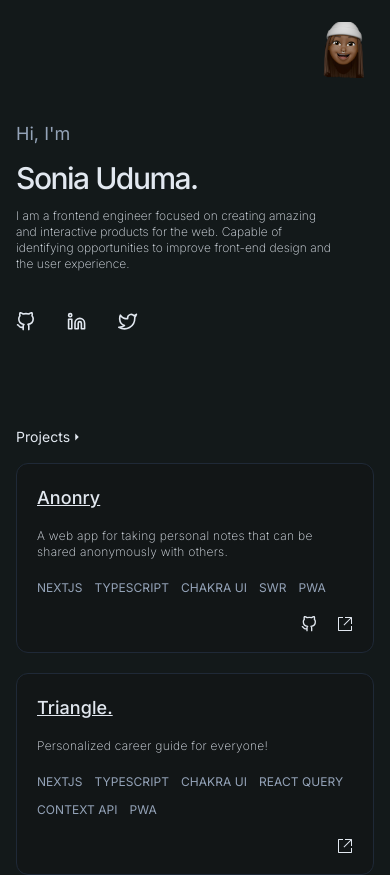
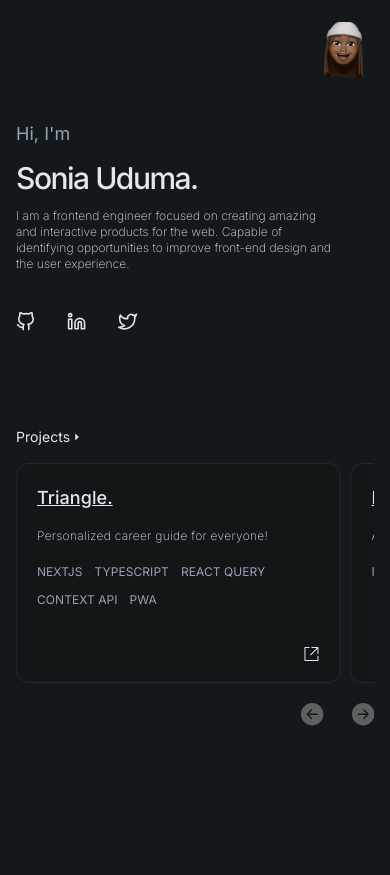
Before and after one commit to uduma-sonia/sonia-uduma, a React (Vite) app: page / in a window 390 px wide. Shown: the top 875 px of the page. After the commit the page ends 844 px from the top, so only its background shows below. Built offline with nearby package versions, Linux system fonts and the light colour scheme.

Commit message:
projects responsiveness

```diff
--- a/package.json
+++ b/package.json
@@ -13,7 +13,8 @@
     "gsap": "^3.11.2",
     "react": "^18.2.0",
     "react-dom": "^18.2.0",
-    "react-icons": "^4.4.0"
+    "react-icons": "^4.4.0",
+    "swiper": "^8.4.3"
   },
   "devDependencies": {
     "@types/react": "^18.0.17",
--- a/src/components/Hero.jsx
+++ b/src/components/Hero.jsx
@@ -1,8 +1,16 @@
 import React from "react";
 import { MdOutlineAlternateEmail } from "react-icons/md";
 import { IoMdArrowDropright } from "react-icons/io";
+import {
+  BsFillArrowRightCircleFill,
+  BsFillArrowLeftCircleFill,
+} from "react-icons/bs";
 import { FiDownload, FiTwitter, FiLinkedin, FiGithub } from "react-icons/fi";
 import ProjectsCard from "./ProjectsCard";
+import Technologies from "./Technologies";
+import { Swiper, SwiperSlide } from "swiper/react";
+import "swiper/css";
+import { Navigation, Autoplay } from "swiper";
 
 export default function Hero() {
   return (
@@ -23,7 +31,7 @@ export default function Hero() {
             </p>
           </div>
 
-          <div className="mt-10 flex">
+          <div className="mt-10 flex lg:hidden">
             <a
               href="https://github.com/uduma-sonia"
               target="_blank"
@@ -74,6 +82,10 @@ export default function Hero() {
               </a>
             </div>
           </div>
+
+          <div className="mt-10 hidden lg:block">
+            <Technologies />
+          </div>
         </div>
 
         <div className="lg:w-[50%] w-full mt-20 lg:mt-0">
@@ -81,6 +93,51 @@ export default function Hero() {
             Projects <IoMdArrowDropright />
           </p>
 
+          <div className="lg:hidden">
+            <Swiper
+              spaceBetween={10}
+              modules={[Navigation, Autoplay]}
+              autoplay={{
+                delay: 5000,
+                disableOnInteraction: true,
+              }}
+              navigation={{
+                prevEl: ".project_prev_button",
+                nextEl: ".project_next_button",
+              }}
+              slidesPerView={1.1}
+              breakpoints={{
+                640: {
+                  width: 640,
+                  slidesPerView: 2,
+                },
+                1200: {
+                  width: 1200,
+                  slidesPerView: 3,
+                },
+              }}
+            >
+              {allProjects?.map((item) => {
+                return (
+                  <SwiperSlide key={item.name}>
+                    <ProjectsCard data={item} />
+                  </SwiperSlide>
+                );
+              })}
+            </Swiper>
+
+            <div className="flex justify-end">
+              <button className="project_prev_button mr-7">
+                <BsFillArrowLeftCircleFill size="1.4rem" color="#5f6061" />
+              </button>
+
+              <button className="project_next_button">
+                <BsFillArrowRightCircleFill size="1.4rem" color="#5f6061" />
+              </button>
+            </div>
+          </div>
+
+          <div className="hidden lg:block">
             {allProjects?.map((item) => {
               return (
                 <div key={item.name}>
@@ -88,6 +145,7 @@ export default function Hero() {
                 </div>
               );
             })}
+          </div>
         </div>
       </div>
     </div>
@@ -106,14 +164,7 @@ const allProjects = [
   {
     name: "Triangle.",
     description: "Personalized career guide for everyone!",
-    tools: [
-      "NEXTJS",
-      "TYPESCRIPT",
-      "CHAKRA UI",
-      "REACT QUERY",
-      "CONTEXT API",
-      "PWA",
-    ],
+    tools: ["NEXTJS", "TYPESCRIPT", "REACT QUERY", "CONTEXT API", "PWA"],
     live_link: "https://triangle.africa/",
   },
   {
--- a/src/components/ProjectsCard.jsx
+++ b/src/components/ProjectsCard.jsx
@@ -4,7 +4,8 @@ import { VscLinkExternal } from "react-icons/vsc";
 
 export default function ProjectsCard({ data }) {
   return (
-    <div className="bg-[#121617] border border-gray-800 mb-5 rounded-xl p-5 hover:translate-x-2 ease-in-out duration-500 hover:shadow-md">
+    <div className="bg-[#121617] h-[220px] lg:h-[200px] flex flex-col justify-between border border-gray-800 mb-5 rounded-xl p-5 hover:translate-x-2 ease-in-out duration-500 hover:shadow-md">
+      <div>
         <h4 className="text-lg lg:text-xl font-medium mb-4 underline">
           {data.name}
         </h4>
@@ -19,6 +20,7 @@ export default function ProjectsCard({ data }) {
               <li key={tool}>{tool}</li>
             ))}
           </ul>
+        </div>
       </div>
 
       <div className="mt-5 flex gap-5 justify-end">
--- /dev/null
+++ b/src/components/Technologies.jsx
@@ -0,0 +1,35 @@
+import React from "react";
+import { IoMdArrowDropright } from "react-icons/io";
+
+export default function Technologies() {
+  return (
+    <div>
+      <p className="my-4 text-sm flex items-center">
+        Technologies <IoMdArrowDropright />
+      </p>
+
+      <ul className="text-xs text-slate-400 flex gap-5 max-w-sm flex-wrap">
+        <li>HTML</li>
+        <li>CSS</li>
+        <li>JavaScript (ES6+)</li>
+        <li>TypeScript</li>
+        <li>React JS</li>
+        <li>Next JS</li>
+        <li>GraphQL</li>
+        <li>Redux</li>
+        <li>Firebase</li>
+      </ul>
+
+      <p className="mb-4 mt-5 text-sm flex items-center">
+        Familiar With <IoMdArrowDropright />
+      </p>
+
+      <ul className="text-xs text-slate-400 flex gap-5 max-w-sm flex-wrap">
+        <li>PWAs</li>
+        <li>Wordpress</li>
+        <li>SEO</li>
+        <li>Version Control</li>
+      </ul>
+    </div>
+  );
+}
--- a/src/index.css
+++ b/src/index.css
@@ -26,3 +26,12 @@ body {
     letter-spacing: 0.005cap;
   }
 }
+
+.no-scrollbar::-webkit-scrollbar {
+  display: none;
+}
+
+.no-scrollbar {
+  -ms-overflow-style: none;
+  scrollbar-width: none;
+}
```
Also changed, not shown: 1 other file (tests, documents, lock files or other folders). Lines whose indentation alone changed are shown as unchanged.
